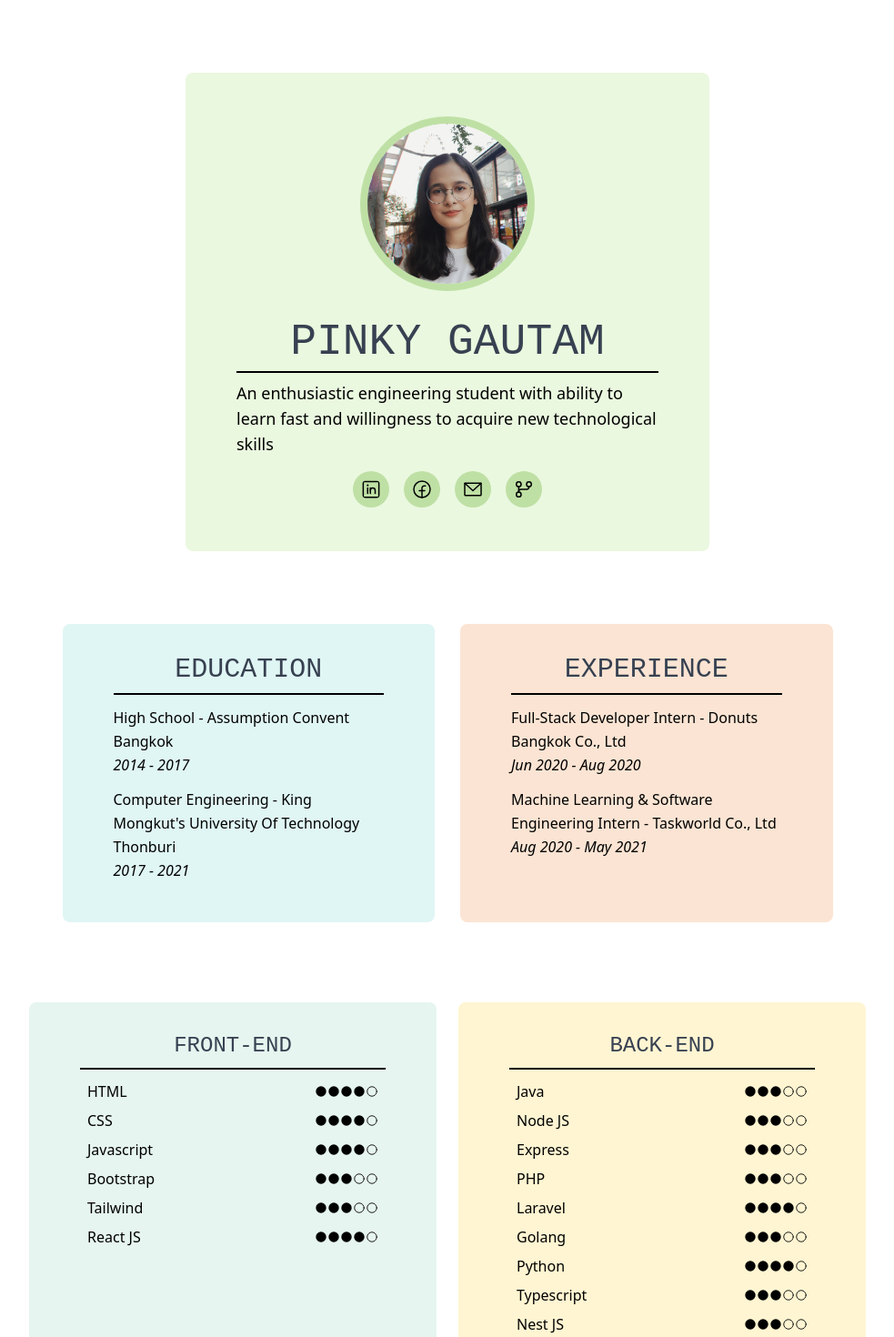
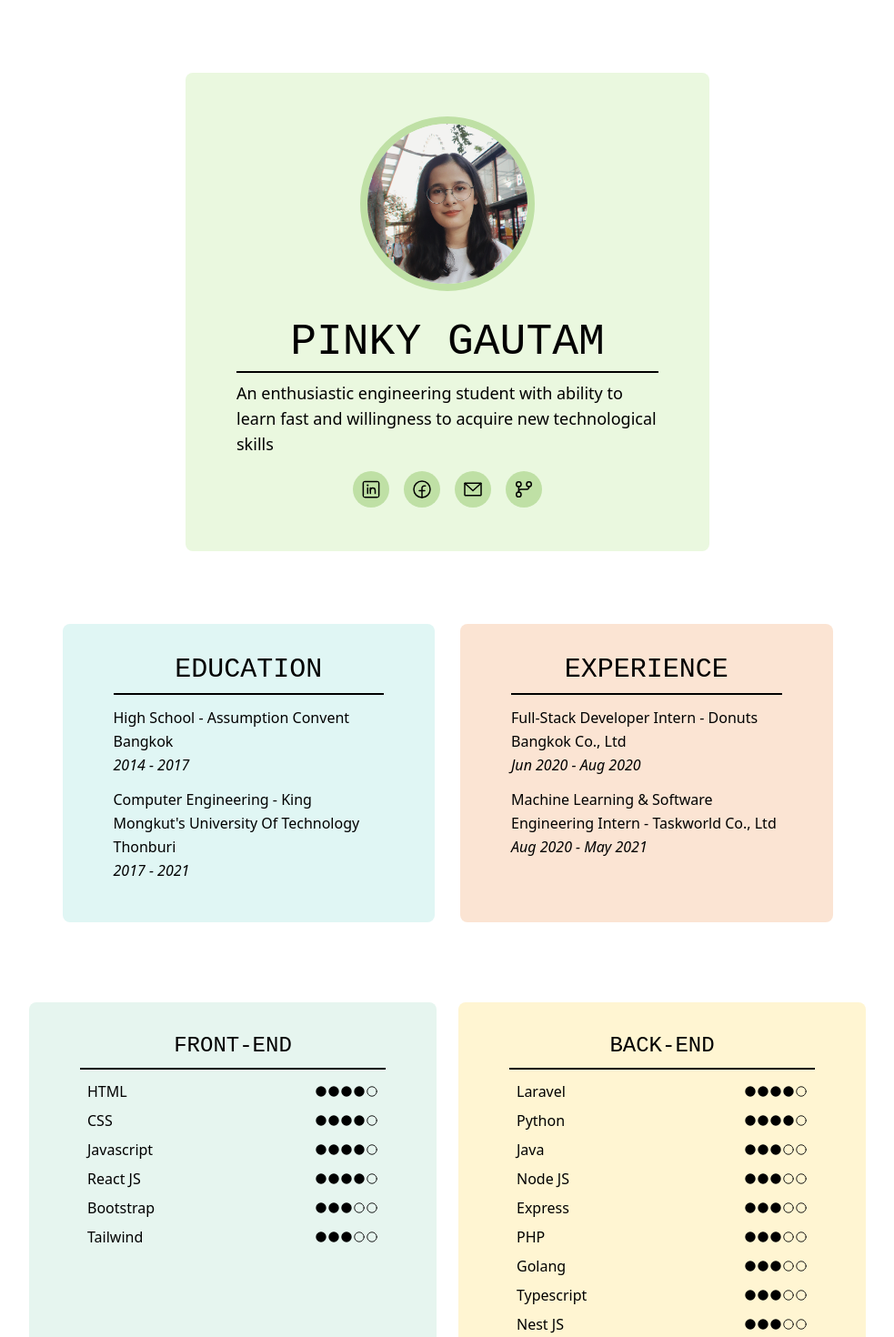
Before and after one commit to ppkgtmm/r, a React (Create React App) app: page / in a window 1280 px wide. Shown: the top 1470 px of the page at 91% size, without its empty margins (148-1131 px from the left). Built offline with nearby package versions, Linux system fonts and the light colour scheme.

Commit message:
sort skills

```diff
--- a/src/components/MainCard.js
+++ b/src/components/MainCard.js
@@ -10,7 +10,7 @@ export default function MainCard(props) {
           src={require("../img/profile.jpg").default}
           alt="profile"
         />
-        <h1 className="text-4xl xl:text-5xl overflow-ellipsis overflow-hidden uppercase text-gray-700 text-center">
+        <h1 className="text-4xl xl:text-5xl overflow-ellipsis overflow-hidden uppercase text-black text-center">
           {get(props, "fullName", "")}
         </h1>
         <hr className="border-t-2 my-2" />
--- a/src/components/background/BackgroundCard.js
+++ b/src/components/background/BackgroundCard.js
@@ -15,7 +15,7 @@ export default function BackgroundCard(props) {
       ])}
     >
       <div className="mx-auto">
-        <h1 className="text-2xl xl:text-3xl overflow-ellipsis overflow-hidden uppercase text-gray-700 text-center">
+        <h1 className="text-2xl xl:text-3xl overflow-ellipsis overflow-hidden uppercase text-black text-center">
           {get(props, "heading", "")}
         </h1>
         <hr className="border-t-2 my-2" />
--- a/src/components/skills/Skills.js
+++ b/src/components/skills/Skills.js
@@ -1,4 +1,4 @@
-import { get } from "lodash";
+import { get, orderBy } from "lodash";
 import React from "react";
 import { concat } from "../../utils/string";
 import Score from "./Score";
@@ -9,13 +9,14 @@ export default function Skills(props) {
   const backgroundColor = get(props, "info.bg", "bg-white");
   return !props.info ? null : (
     <div className={concat([skillClassName, backgroundColor])}>
-      <h2 className="uppercase text-xl xl:text-2xl overflow-ellipsis overflow-hidden text-gray-700 text-center">
+      <h2 className="uppercase text-xl xl:text-2xl overflow-ellipsis overflow-hidden text-black-700 text-center">
         {" "}
         {get(props, "info.heading", "")}
       </h2>
       <hr className="border-t-2 my-2" />
       <ul className="flex flex-col justify-evenly">
-        {(props.info.skills || []).map((skill, index) => (
+        {(orderBy(props.info.skills, "1", "desc") || []).map(
+          (skill, index) => (
             <li
               key={index}
               className="leading-loose skill mx-2 flex justify-between items-center flex-wrap"
@@ -23,7 +24,8 @@ export default function Skills(props) {
               <p>{skill[0]}</p>
               <Score score={skill[1]} />
             </li>
-        ))}
+          )
+        )}
       </ul>
     </div>
   );
```
Lines whose indentation alone changed are shown as unchanged.
